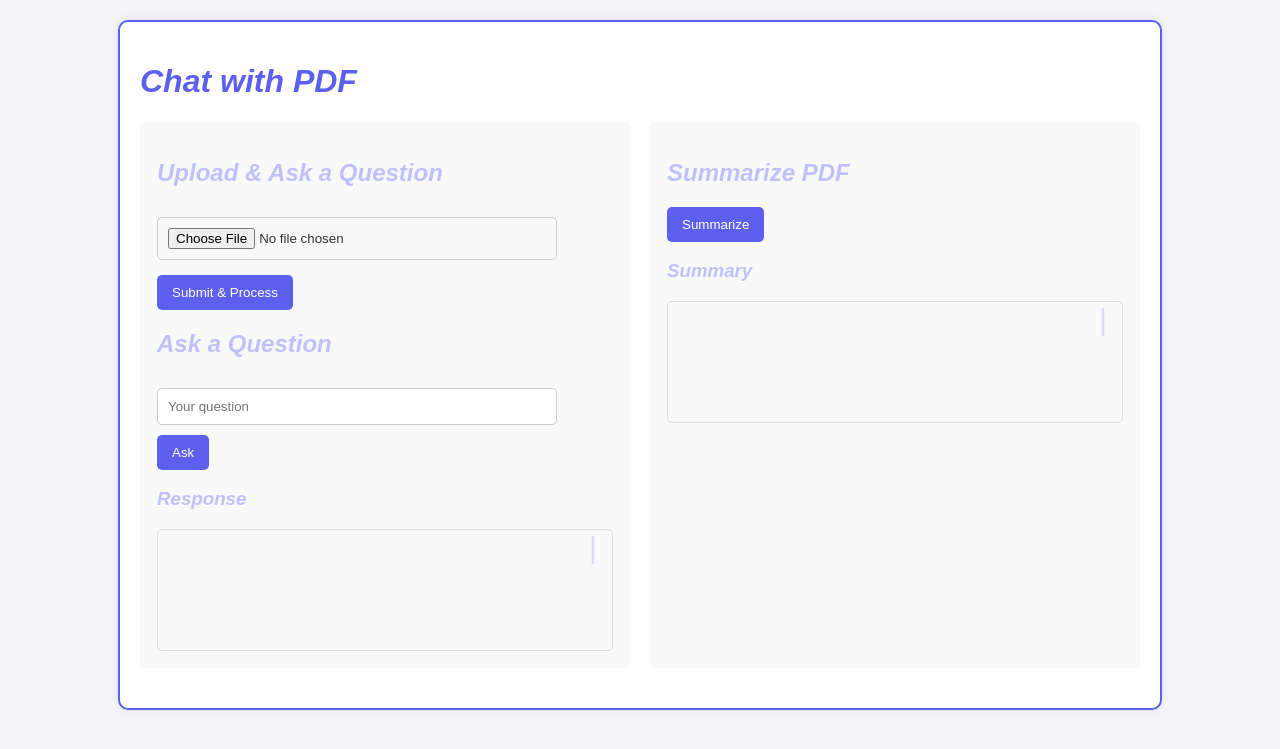
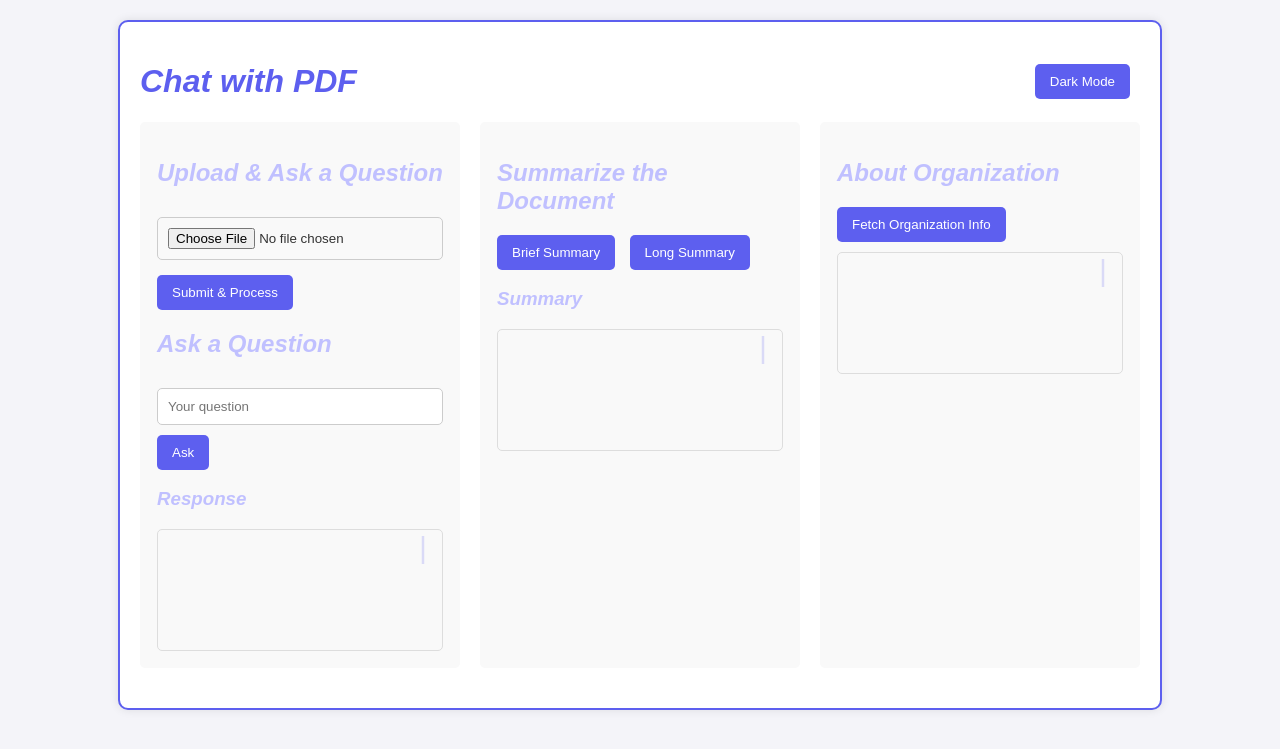
Before and after one commit to Manoday10/SIH_1706, a Flask app: template templates/index.html in a window 1280 px wide. Shown: the top 749 px of the page. Run offline with Flask 3, Linux system fonts and the light colour scheme; the template is opened without the code that fills it, so the values that code supplies are empty.

Commit message:
Update index.html

```diff
--- a/templates/index.html
+++ b/templates/index.html
@@ -4,48 +4,47 @@
     <meta charset="UTF-8">
     <meta name="viewport" content="width=device-width, initial-scale=1.0">
     <title>Chat PDF</title>
-    <link rel="stylesheet" href="style.css">
+    <link rel="stylesheet" href="static/css/style.css">
 </head>
 <body>
     <div class="container">
+        <div class="header">
             <h1>Chat with PDF</h1>
+            <div id="alertMessage" class="alert-message"></div>
+            <button id="darkModeToggle" onclick="toggleDarkMode()">Dark Mode</button>
+        </div>
         <div class="row">
-            <!-- Left Column: Upload File and QnA -->
           <div class="column">
             <h2>Upload & Ask a Question</h2>
-
-                <!-- Form to upload PDF -->
             <form id="uploadForm" enctype="multipart/form-data">
-                    <input type="file" name="pdf_file" id="pdf_file" accept=".pdf" onchange="showFileName()">
-                    <div id="fileName"></div> <!-- To display uploaded file name -->
+              <input type="file" name="pdf_file" id="pdf_file" accept=".pdf" onchange="showFileName()" />
+              <div id="fileName"></div>
               <button type="button" onclick="submitPdf()">Submit & Process</button>
             </form>
-
             <h2>Ask a Question</h2>
-                <input type="text" id="question" placeholder="Your question">
+            <input type="text" id="question" placeholder="Your question" />
             <button type="button" onclick="askQuestion()">Ask</button>
-
-                <!-- Section to display the response with a scrollbar -->
             <h3>Response</h3>
-                <div id="response"></div>
+            <div id="response" class="text-box"></div>
           </div>
 
-            <!-- Right Column: Summarize Function -->
           <div class="column">
-                <h2>Summarize PDF</h2>
-                <button type="button" onclick="summarizePdf()">Summarize</button>
-
-                <!-- Spinner for loading indication -->
+            <h2>Summarize the Document</h2>
+            <button type="button" onclick="summarizePdf('brief')">Brief Summary</button>
+            <button type="button" onclick="summarizePdf('long')">Long Summary</button>
             <div id="spinner" class="spinner"></div>
             <div id="loadingText">Fetching details from the PDF...</div>
+            <h3>Summary</h3>
+            <div id="summary" class="text-box"></div>
+          </div>
 
-                <!-- Section to display the summary with a scrollbar -->
-                <h3>Summary</h3>
-                <div id="summary"></div>
+          <div class="column">
+            <h2>About Organization</h2>
+            <button type="button" onclick="fetchOrgInfo()">Fetch Organization Info</button>
+            <div id="orgInfo" class="text-box"></div>
           </div>
         </div>
     </div>
-
-    <script src="script.js"></script>
+    <script src="static/js/script.js"></script>
 </body>
 </html>
```
Lines whose indentation alone changed are shown as unchanged.
